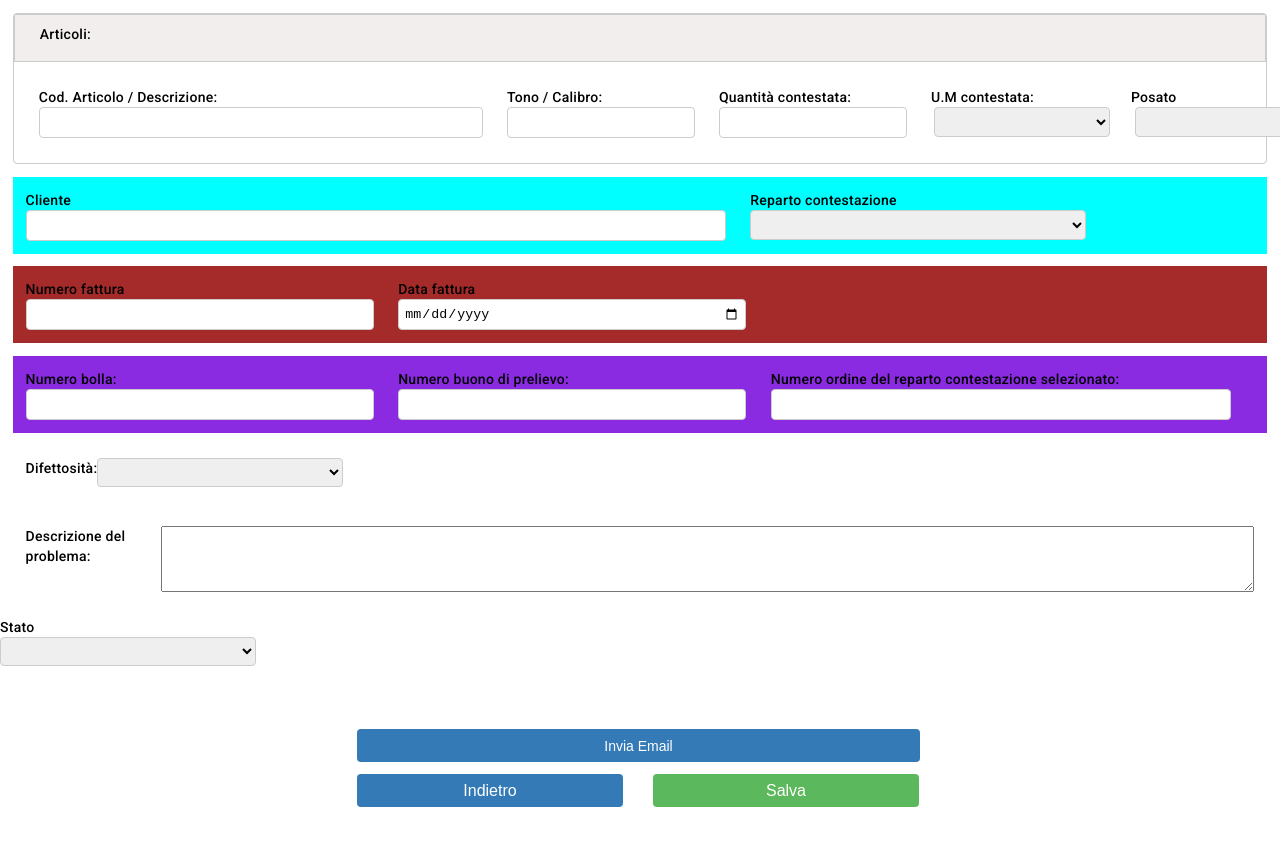
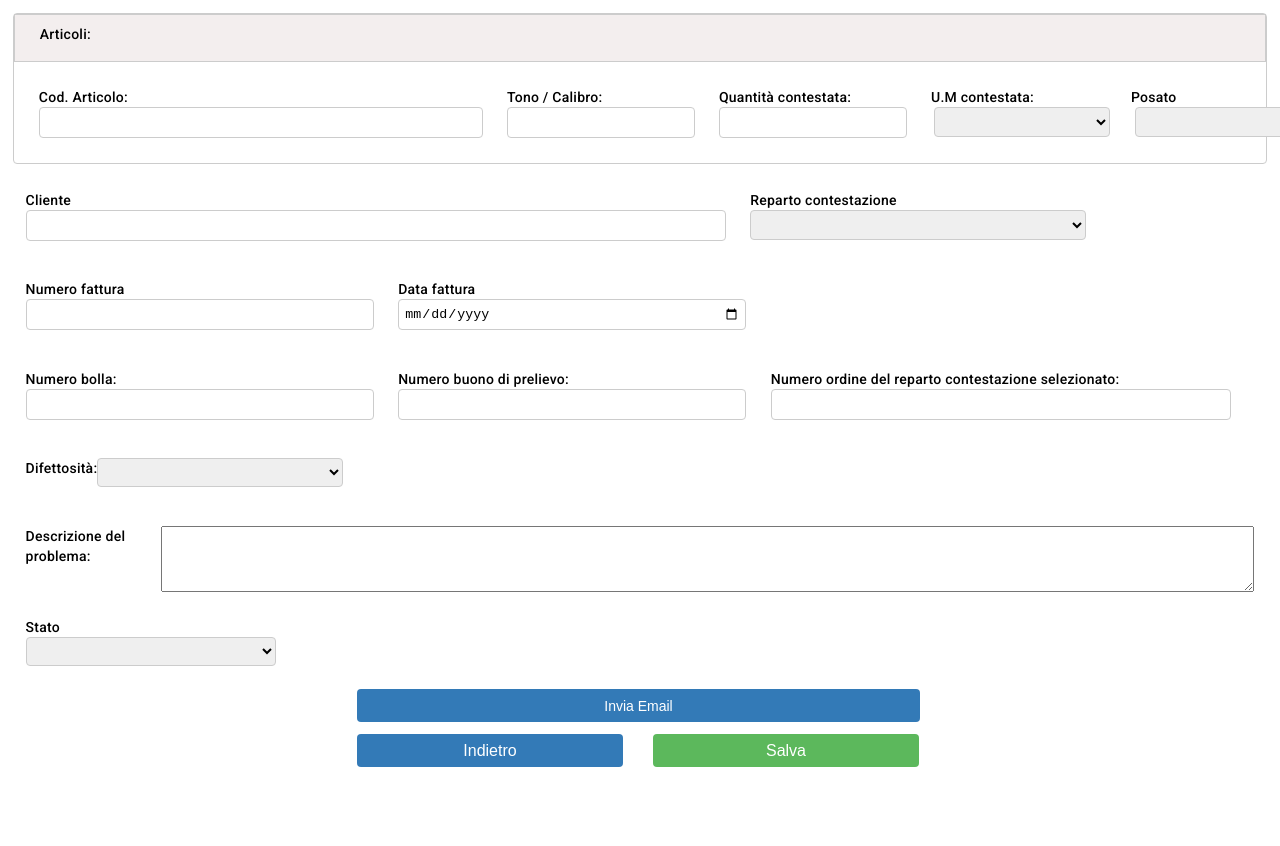
Before and after one commit to AlessandroCiroldi-Quix/Contestazioni_Ceramica, an Angular app in the folder src/main/Contestazioni_Ceramica_FE/: page /add in a window 1280 px wide. Shown: the top 846 px of the page. Built offline with nearby package versions, Linux system fonts and the light colour scheme.

Commit message:
contestazione css

```diff
--- a/src/main/Contestazioni_Ceramica_FE/src/app/components/add-cont/add-cont.component.html
+++ b/src/main/Contestazioni_Ceramica_FE/src/app/components/add-cont/add-cont.component.html
@@ -7,7 +7,7 @@
     <div class="contenitoreArticoli">
     <!-- Campo per inserire il Cod. Articolo / Descrizione -->
     <div class="articoli">
-      <label for="articoli">Cod. Articolo / Descrizione: </label><br />
+      <label for="articoli">Cod. Articolo: </label><br />
       <input type="text" id="articoli" name="articoli" (input)="onInputCod_art($event)" />
     </div>
 
@@ -137,8 +137,7 @@
   </div>
 
   <br />
-  <br />
-  <br />
+
   <!--? PULSANTI -->
   <div class="table-container">
     <table class="pulsantiAdd">
--- a/src/main/Contestazioni_Ceramica_FE/src/app/components/add-cont/add-cont.component.scss
+++ b/src/main/Contestazioni_Ceramica_FE/src/app/components/add-cont/add-cont.component.scss
@@ -60,10 +60,6 @@
   height: 1.2rem;
 }
 
-.cliente-reparto {
-  background-color: aqua;
-}
-
 .cliente-reparto input{ //lunghezza campo cliente
   width: 43rem;
   height: 1.2rem;
@@ -82,7 +78,8 @@
 .posato,
 .qta_cont,
 .uinita_mis,
-.tono
+.tono,
+.stato
 {
   margin-left: 2%;
 }
@@ -92,18 +89,9 @@
   //height: 1.2rem;
 }
 
-.nfattura-dataFattura {
-  background-color: brown;
-}
-
 .nfattura-dataFattura input{
   width: 21rem;
   height: 1.2rem;
-}
-
-
-.bolla-nbuono-nordine {
-  background-color: blueviolet;
 }
 
 .num_ordine input{
```
